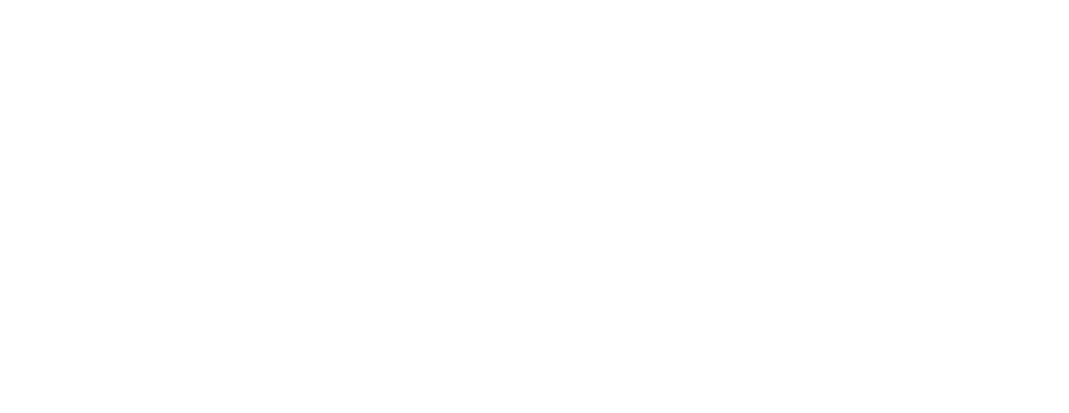
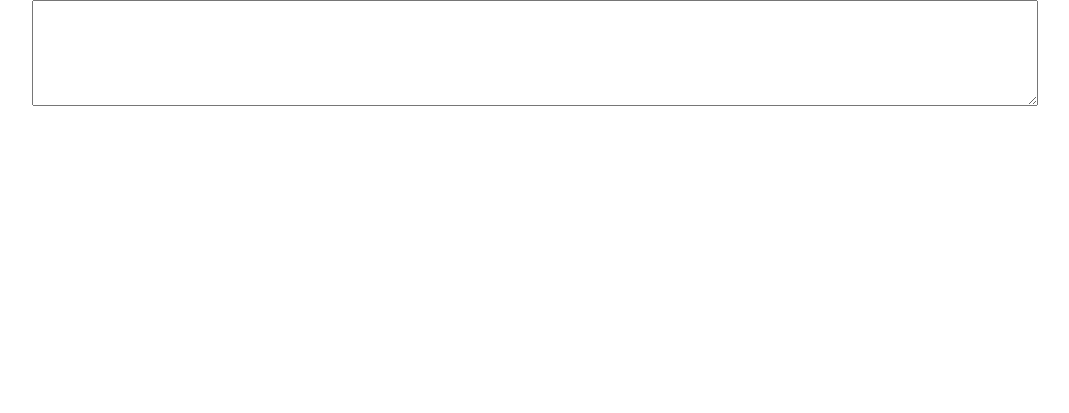
Before and after one commit to fedorenksei/virtual-keyboard, a website with bundled scripts: page src/index.html in a window 1280 px wide. Shown: the whole page, without its empty margins (108-1177 px from the left). Built offline with nearby package versions, Linux system fonts and the light colour scheme.

Commit message:
feat: add components rendering

```diff
--- a/src/index.html
+++ b/src/index.html
@@ -5,6 +5,7 @@
   <meta http-equiv="X-UA-Compatible" content="IE=edge">
   <meta name="viewport" content="width=device-width, initial-scale=1.0">
   <title>Virtual Keyboard</title>
+  <link rel="stylesheet" href="style.css">
   <script defer src="index.js" type="module"></script>
 </head>
 <body></body>
--- a/src/keyboard/app.js
+++ b/src/keyboard/app.js
@@ -1,3 +1,14 @@
+import * as keys from './components/keyboardKeys.js';
+import * as input from './components/inputField.js';
+
+function renderElement() {
+  const appElement = document.createElement('article');
+  appElement.classList.add('keyboard-app');
+  appElement.append(input.getElement());
+  appElement.append(keys.getElement());
+  return appElement;
+}
+
 export default function getAppElement() {
-  return document.createElement('div');
+  return renderElement();
 }
--- /dev/null
+++ b/src/keyboard/components/inputField.js
@@ -0,0 +1,6 @@
+const inputElement = document.createElement('textarea');
+inputElement.classList.add('keyboard-app__input');
+
+export function getElement() {
+  return inputElement;
+}
--- /dev/null
+++ b/src/keyboard/components/keyboardKeys.js
@@ -0,0 +1,6 @@
+const keyboard = document.createElement('div');
+keyboard.classList.add('keyboard');
+
+export function getElement() {
+  return keyboard;
+}
--- a/src/style.css
+++ b/src/style.css
@@ -1,3 +1,23 @@
 body {
   margin: 0;
+  min-height: 100vh;
 }
+
+.keyboard-app {
+  width: min(90vw, 1000px);
+  margin-inline: auto;
+}
+
+.keyboard-app__input {
+  width: 100%;
+  height: 100px;
+}
+
+.keyboard {
+  display: grid;
+  grid-template-rows: repeat(5, 60px);
+}
+
+.key {
+  margin: 5px;
+}
```
